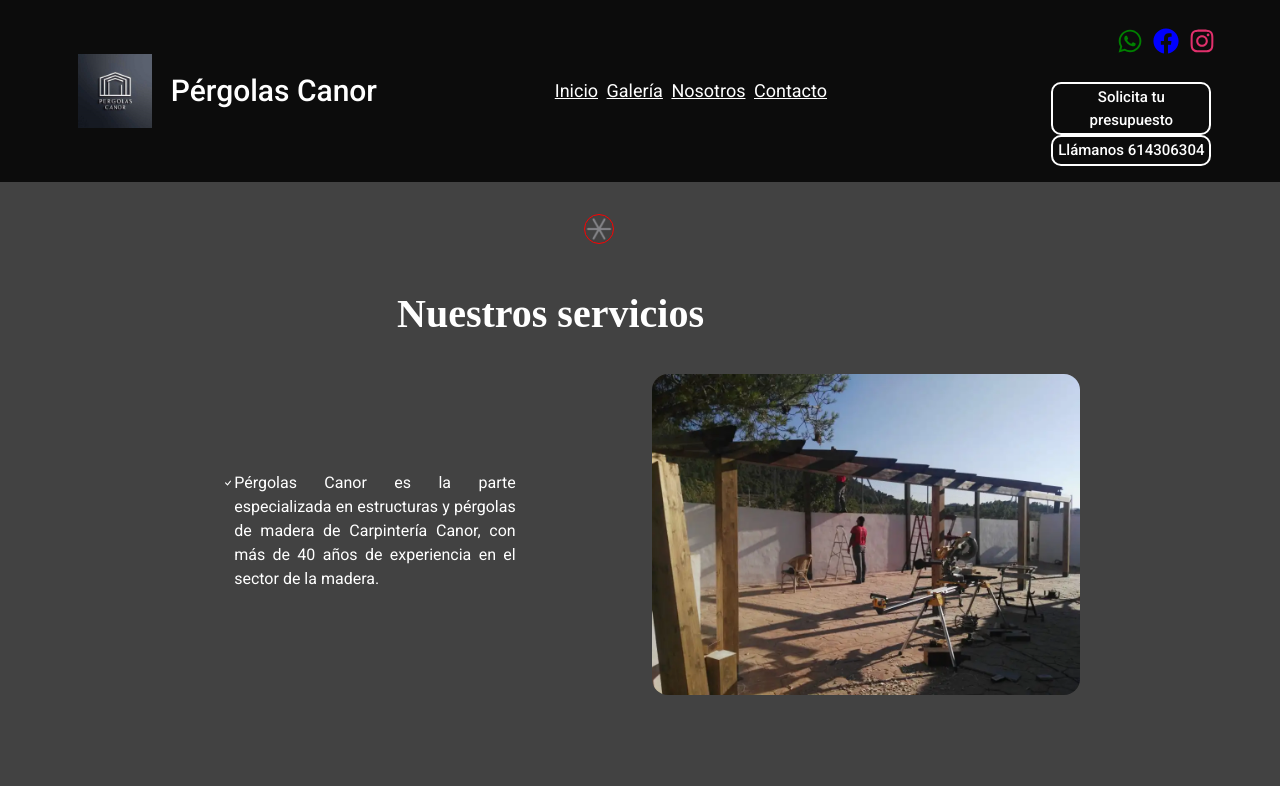
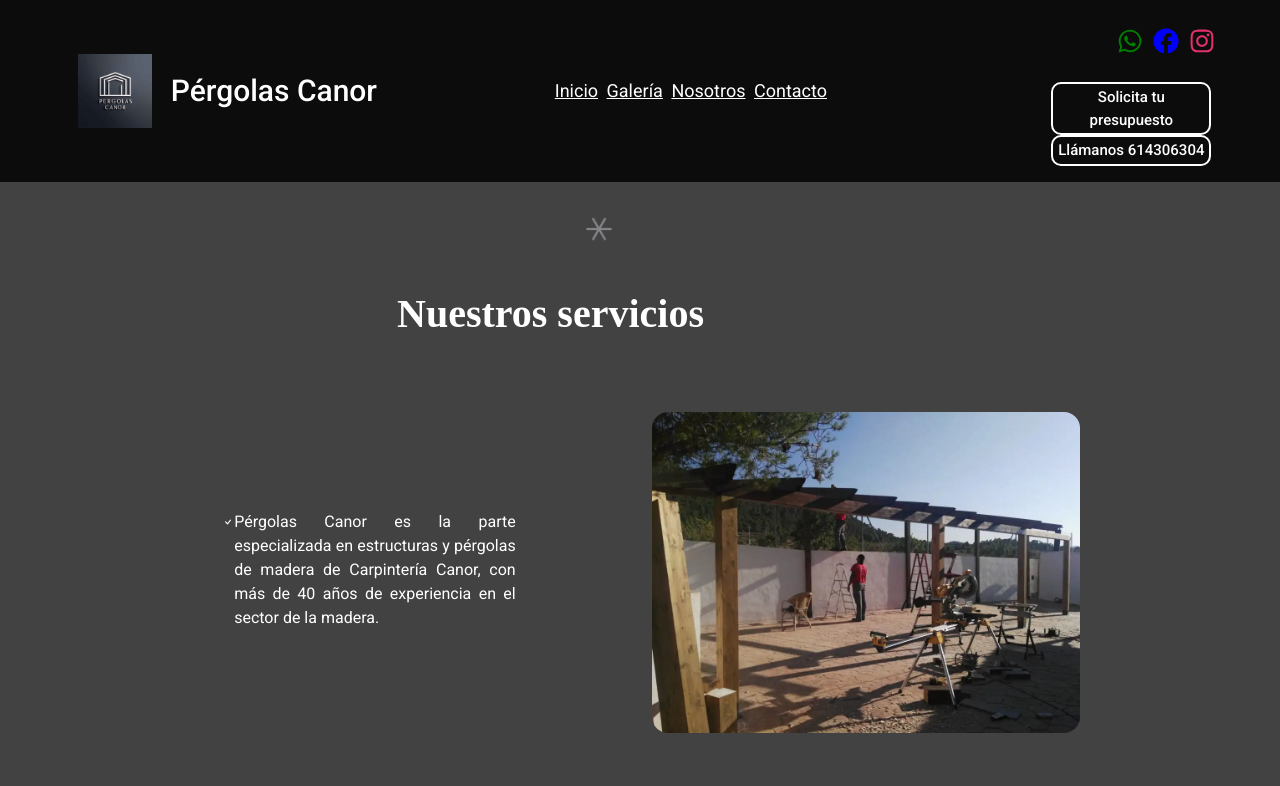
Before and after one commit to IreneGarciaF/Pergolas, a React (Create React App) app: page /#/Nosotros in a window 1280 px wide. Shown: the top 786 px of the page. Built offline with nearby package versions, Linux system fonts and the light colour scheme; a web font is replaced by a local one.

Commit message:
cambios css nosotros otra vez

```diff
--- a/src/components/nosotros.css
+++ b/src/components/nosotros.css
@@ -5,7 +5,7 @@
     box-sizing: border-box;
 }
 .nosotros {
-    margin-top: 7%;
+    margin-top: 10%;
     width: 100%;
     display: flex;
     flex-direction: column;
@@ -22,7 +22,6 @@
 }
 
 .contenedor-nosotros .asterisco-n {
-    border: 1px solid red;
     margin: 4%;
     width: 30px;
     height: 30px;
```
